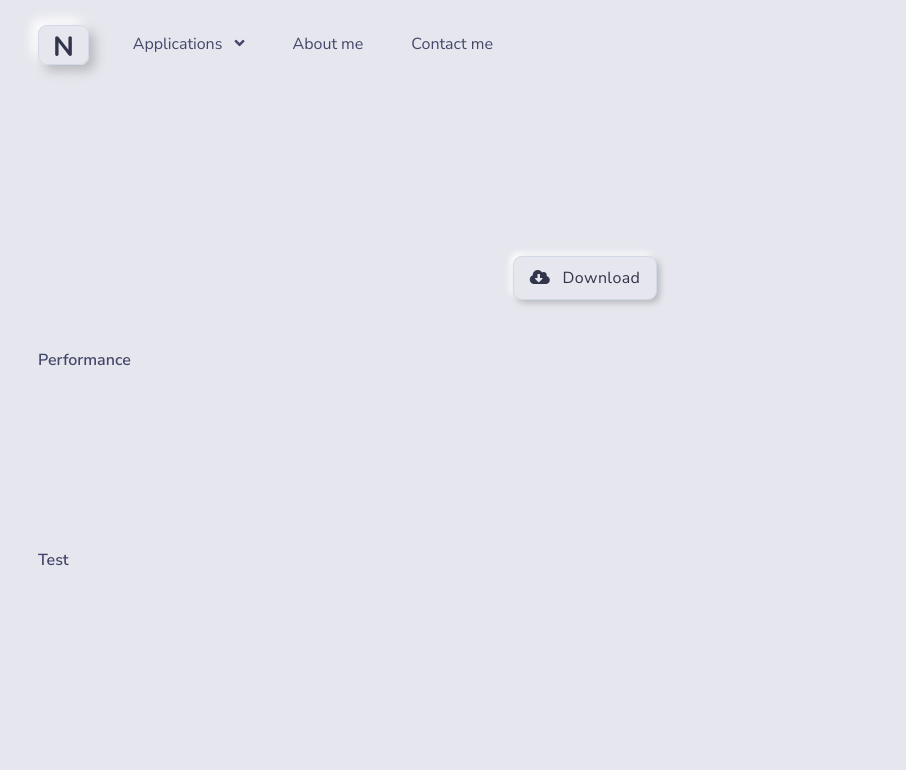
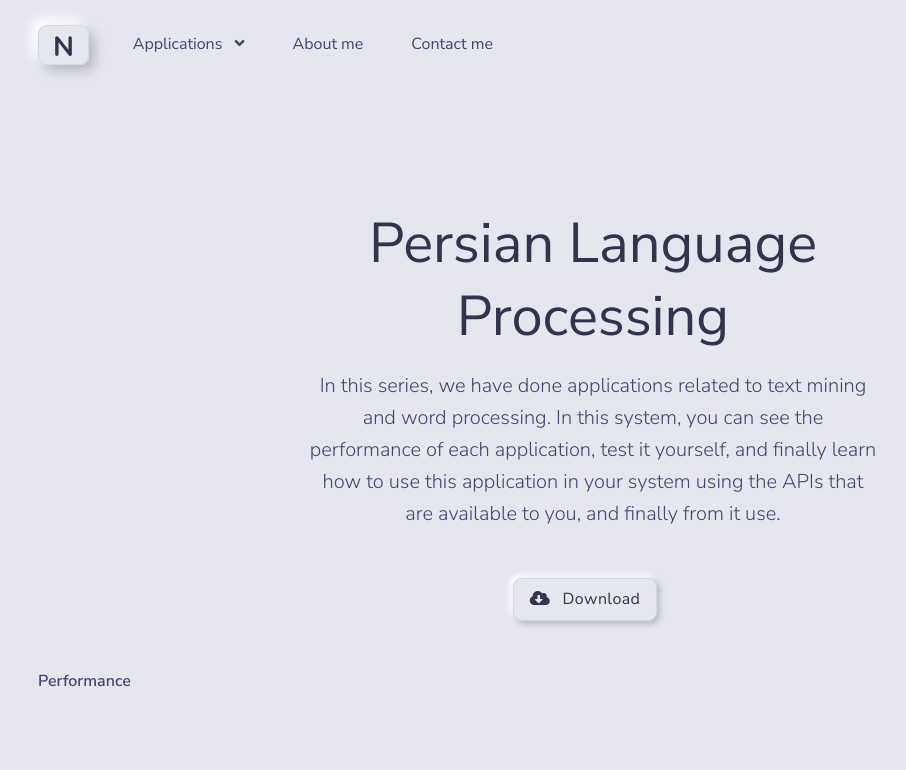
Before and after one commit to sgs-nlp/classification, a Django app: page / in a window 1280 px wide. Shown: the top 770 px of the page, without its empty margins (47-953 px from the left). Before the commit the page ends 566 px from the top, so only its background shows below. Run offline with Django 3.2, Linux system fonts and the light colour scheme; parts of the project's set-up code (start-up, migrations or seed data) failed here and were passed over; some libraries are stand-ins or nearby versions.

Commit message:
create home template

```diff
--- a/templates/home.html
+++ b/templates/home.html
@@ -5,3 +5,17 @@
 =========================================================
 -->
 {% extends 'base.html' %}
+
+{% block application_title %}
+    Persian Language Processing
+{% endblock %}
+{% block application_content %}
+    In this series, we have done applications related to text mining and word processing.
+    In this system, you can see the performance of each application, test it yourself,
+    and finally learn how to use this application in your system using the APIs that are available to you,
+    and finally from it use.
+{% endblock %}
+{% block apllication_download_master %}
+{% endblock %}
+{% block main_body %}
+{% endblock %}
```
